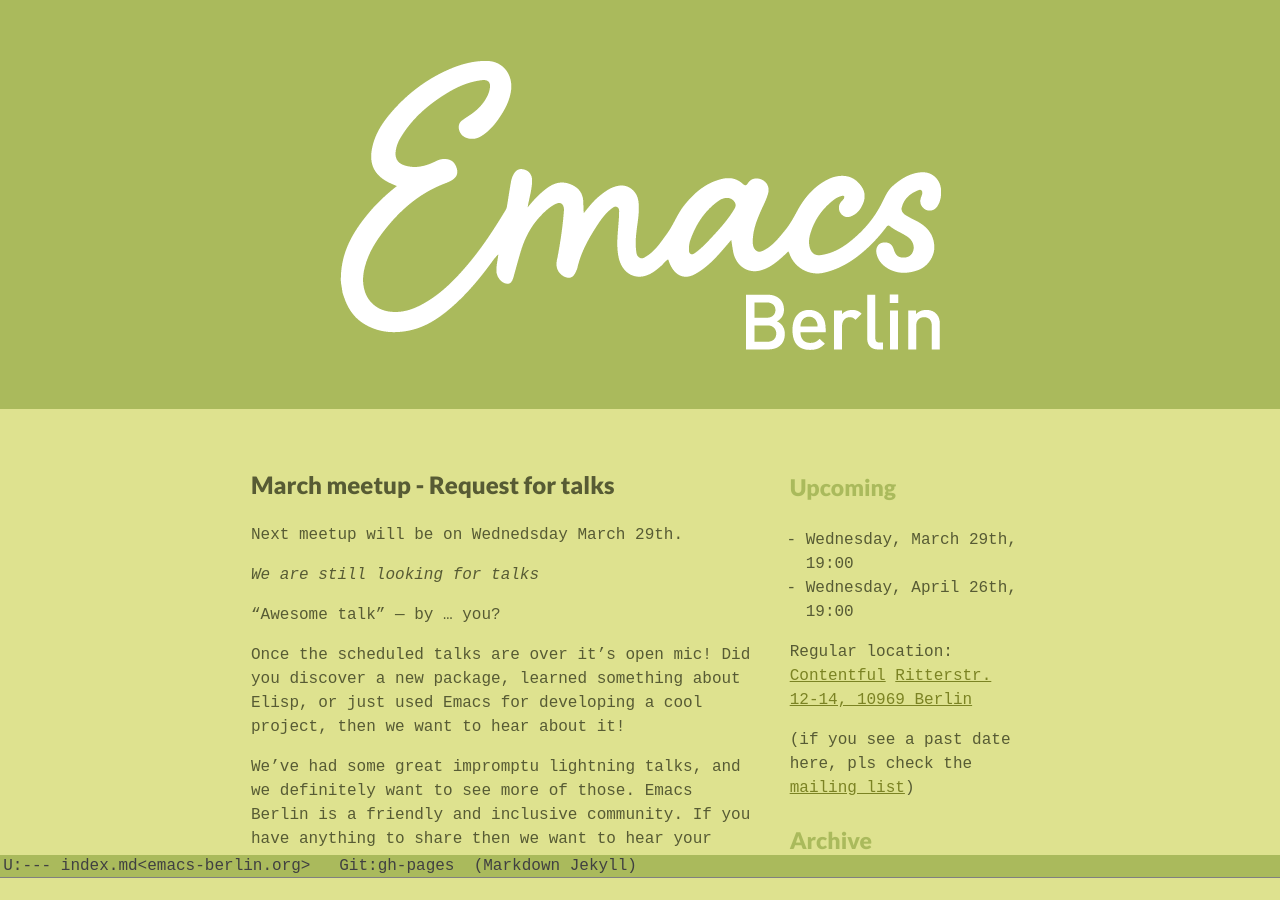
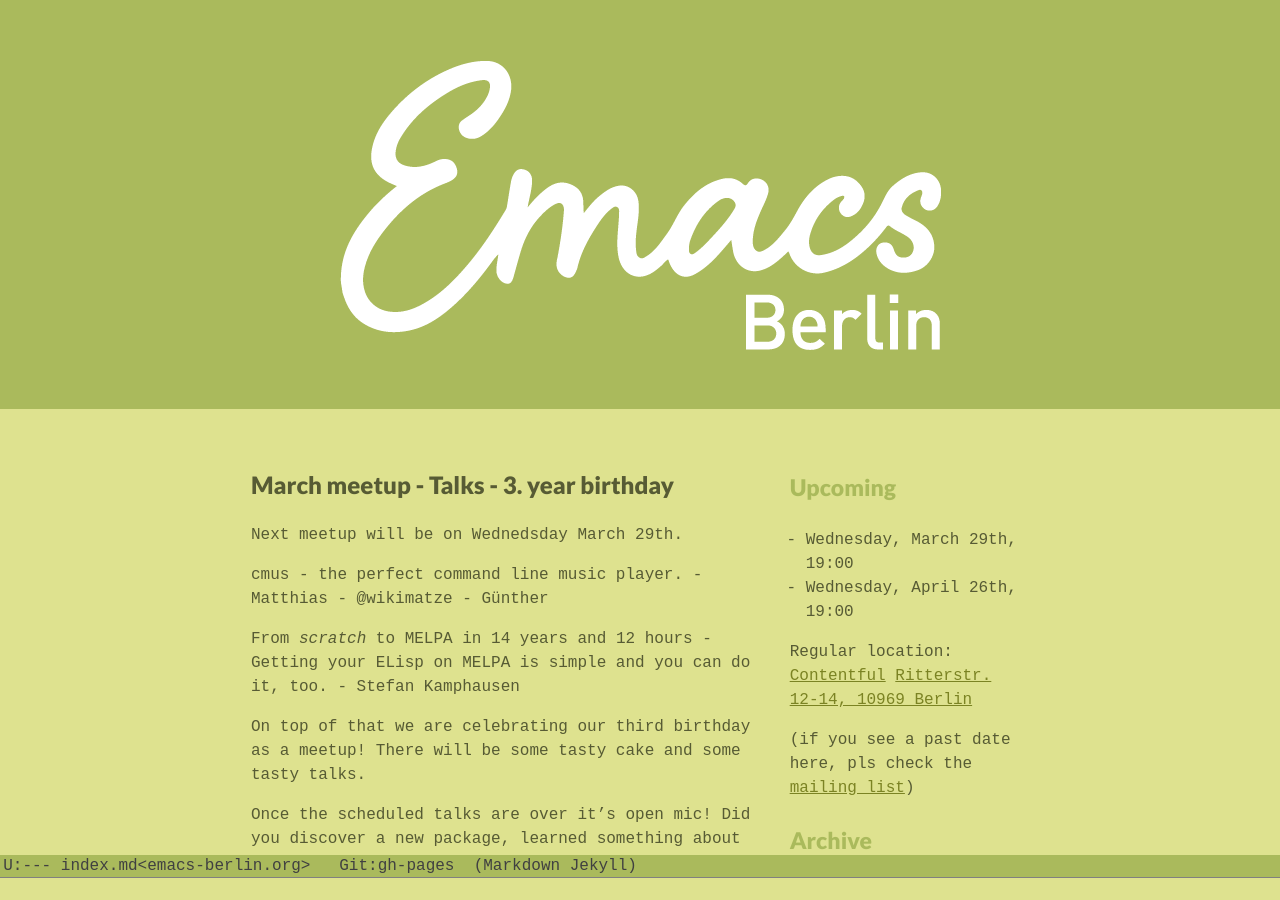
Before and after one commit to emacs-berlin/emacs-berlin.org, a Jekyll site: the page built from index.md, in a window 1280 px wide and 900 px high. Built offline with Jekyll 4.4.1, drawn with Linux system fonts in a browser that asks for light colours.

Commit message:
Update Talks

```diff
--- a/index.md
+++ b/index.md
@@ -13,13 +13,15 @@
 
 <section id="below-fold"><div class="row"><div class="medium-8 columns">
 
-# March meetup - Request for talks
+# March meetup - Talks - 3. year birthday
 
 Next meetup will be on Wednedsday March 29th.
 
-*We are still looking for talks*
+cmus - the perfect command line music player. - Matthias - @wikimatze - Günther
 
-“Awesome talk” — by ... you?
+From *scratch* to MELPA in 14 years and 12 hours - Getting your ELisp on MELPA is simple and you can do it, too. - Stefan Kamphausen
+
+On top of that we are celebrating our third birthday as a meetup! There will be some tasty cake and some tasty talks.
 
 Once the scheduled talks are over it's open mic! Did you discover a new
 package, learned something about Elisp, or just used Emacs for developing a
```
